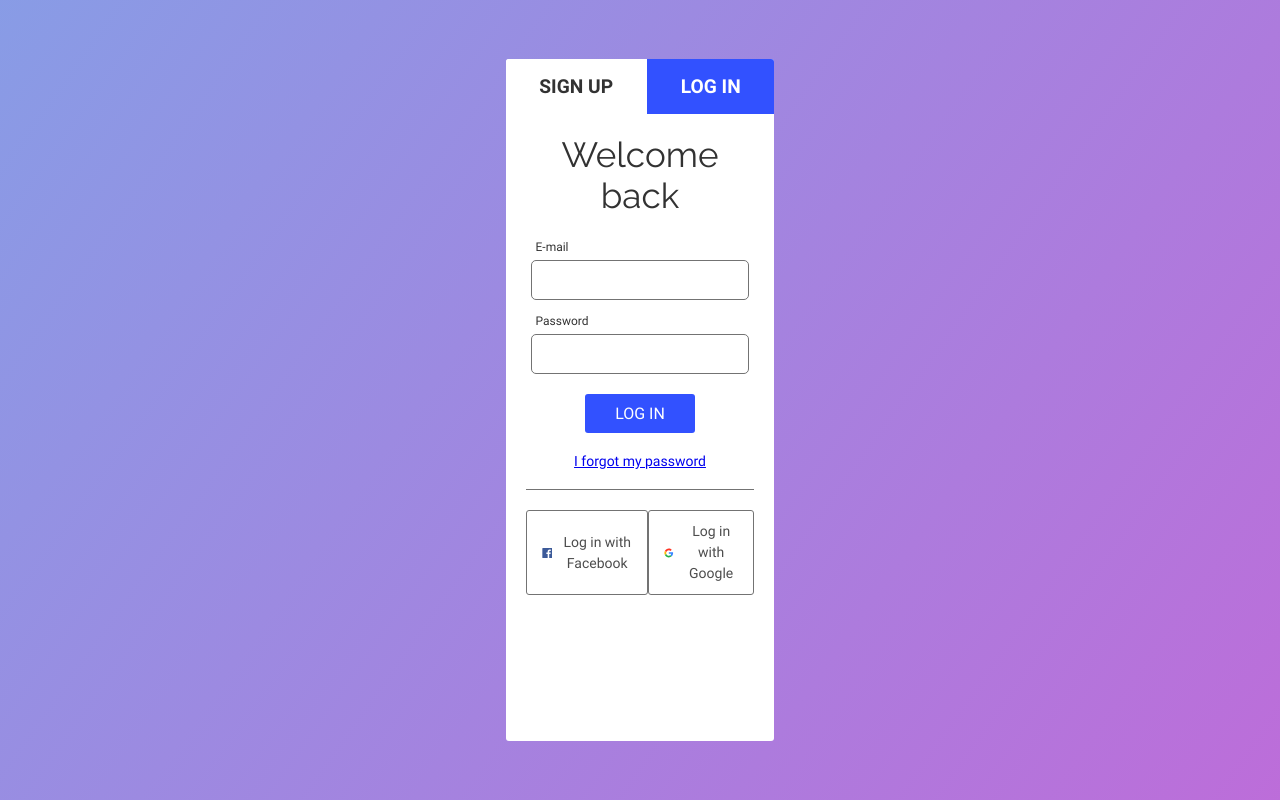
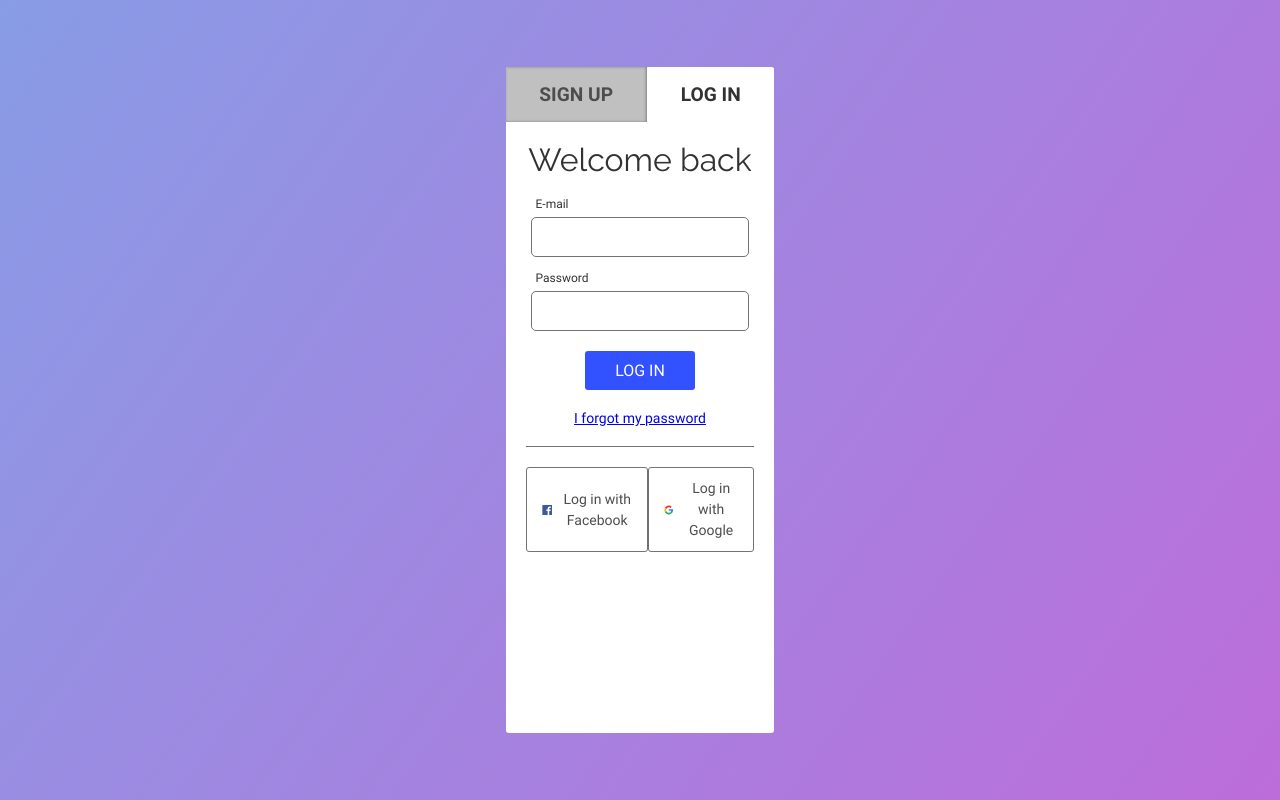
Before and after one commit to ndemia/daily-ui, a website: page uis/01sign-up/index.html in a window 1280 px wide. Both pictures are taken after a click on the button "LOG IN". Drawn offline with Linux system fonts and the light colour scheme.

Commit message:
Improve tabs look and feel, and redefine code in js

```diff
--- a/uis/01sign-up/index.html
+++ b/uis/01sign-up/index.html
@@ -10,12 +10,14 @@
 
 <body>
 
+	<!-- Container -->
 	<section id="user-access" class="user-access">
 
+		<!-- Tabs -->
 		<div class="tabs">
 			<ul class="tabs__list">
 				<li class="tabs__item">
-					<button id="signUp" class="tab tab--active tab--rgtshadow">Sign up</button>
+					<button id="signUp" class="tab tab--active">Sign up</button>
 				</li>
 				<li class="tabs__item">
 					<button id="logIn" class="tab tab--inactive tab--lftshadow">Log in</button>
--- a/uis/01sign-up/js/signup.js
+++ b/uis/01sign-up/js/signup.js
@@ -1,28 +1,23 @@
-// UI variables
 const signUpTab = document.getElementById('signUp');
 const logInTab = document.getElementById('logIn');
 const mainSignUp = document.getElementById('user-access__sign-up-view');
 const mainLogIn = document.getElementById('user-access__log-in-view');
 const userAccess = document.getElementById('user-access');
 
-// Toggle elements on/off when showing the Log in screen
-logInTab.onclick = function showLogIn() {
-	userAccess.classList.add('user-access--new-height');
-	signUpTab.classList.replace('nav--active', 'nav--inactive');
-	logInTab.classList.replace('nav--inactive', 'nav--active');
-	logInTab.classList.remove('nav__logIn--inactive-shadow');
-	signUpTab.classList.add('nav__signUp--inactive-shadow');
+logInTab.addEventListener('click', () => {
+	signUpTab.classList.replace('tab--active', 'tab--inactive');
+	logInTab.classList.replace('tab--inactive', 'tab--active');
+	logInTab.classList.remove('tab--lftshadow');
+	signUpTab.classList.add('tab--rgtshadow');
 	mainSignUp.classList.replace('user-access--active', 'user-access--inactive');
 	mainLogIn.classList.replace('user-access--inactive', 'user-access--active');
-}
+});
 
-// Toggle elements on/off when showing the Sign up screen
-signUpTab.onclick = function showSignUp() {
-	userAccess.classList.remove('user-access--new-height');
-	logInTab.classList.replace('nav--active', 'nav--inactive');
-	signUpTab.classList.replace('nav--inactive', 'nav--active');
-	signUpTab.classList.remove('nav__signUp--inactive-shadow');
-	logInTab.classList.add('nav__logIn--inactive-shadow');
+signUpTab.addEventListener('click', () => {
+	logInTab.classList.replace('tab--active', 'tab--inactive');
+	signUpTab.classList.replace('tab--inactive', 'tab--active');
+	signUpTab.classList.remove('tab--rgtshadow');
+	logInTab.classList.add('tab--lftshadow');
 	mainLogIn.classList.replace('user-access--active', 'user-access--inactive');
 	mainSignUp.classList.replace('user-access--inactive', 'user-access--active');
-}
+});
--- a/uis/01sign-up/scss/style.scss
+++ b/uis/01sign-up/scss/style.scss
@@ -31,7 +31,6 @@
 	padding: 0;
 	border: 0;
 	outline: 0;
-	transition: all 100ms ease;
 }
 
 html, body {
@@ -58,7 +57,6 @@ button, input {
 button {
 	padding: 10px 15px;
 	border-radius: 3px;
-	cursor: pointer;
 
 	svg {
 		width: 20px;
@@ -108,57 +106,45 @@ button {
 	font-weight: 700;
 	border-radius: initial;
 	text-transform: uppercase;
-
-	&:hover, &:focus {
-		background-color: #3251FF;
-		color: #FFFFFF;
-		box-shadow: none;
-	}
+	transition: all 120ms ease-in-out;
 
 	&--active {
 		background-color: #FFFFFF;
 		color: #323232;
 		box-shadow: none;
+		cursor: default;
 	}
 
 	&--inactive {
 		background-color: #C0C0C0;
 		color: #4D4D4D;
+		cursor: pointer;
+
+		&:hover, &:focus {
+			background-color: #3251FF;
+			color: #FFFFFF;
+			box-shadow: none;
+		}
 	}
 
 	&--lftshadow {
-		box-shadow: inset 1px 0 1px gray;
+		box-shadow: inset 1px 0 3px gray;
 	}
 
 	&--rgtshadow {
-		box-shadow: inset -1px 0 -1px gray;
+		box-shadow: inset -1px 0 3px gray;
 	}
-}
-
-
-.nav__signUp, .nav__logIn {
-	flex-grow: 1;
-	padding: 1rem;
-	font-size: 1.2rem;
-	font-weight: 700;
-	border-radius: initial;
-	text-transform: uppercase;
 }
 
 
 .title {
 	font-family: 'Raleway', sans-serif;
-	font-size: 35px;
+	color: #323232;
+	font-size: 2rem;
 	font-weight: 400;
 	text-align: center;
-	margin-bottom: 20px;
-	color: #323232;
-	transition: all 300ms ease;
-}
-
-a:hover, a:focus, a:active {
-	background-color: #3251FF;
-	color: #FFFFFF;
+	margin-bottom: 1rem;
+	line-height: 1.1;
 }
 
 .user-access--active {
```
Also changed, not shown: uis/01sign-up/css/style.css.
